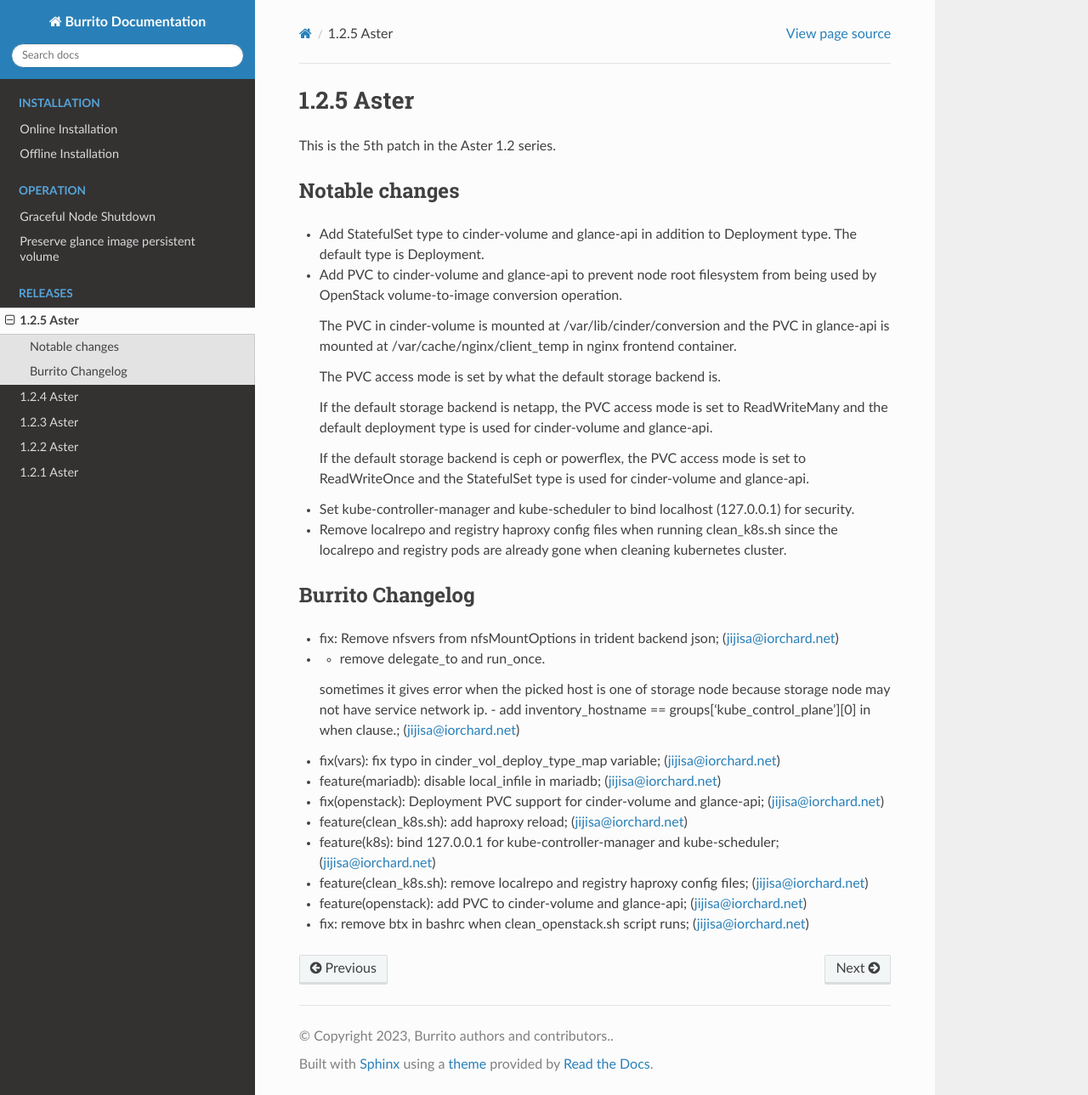
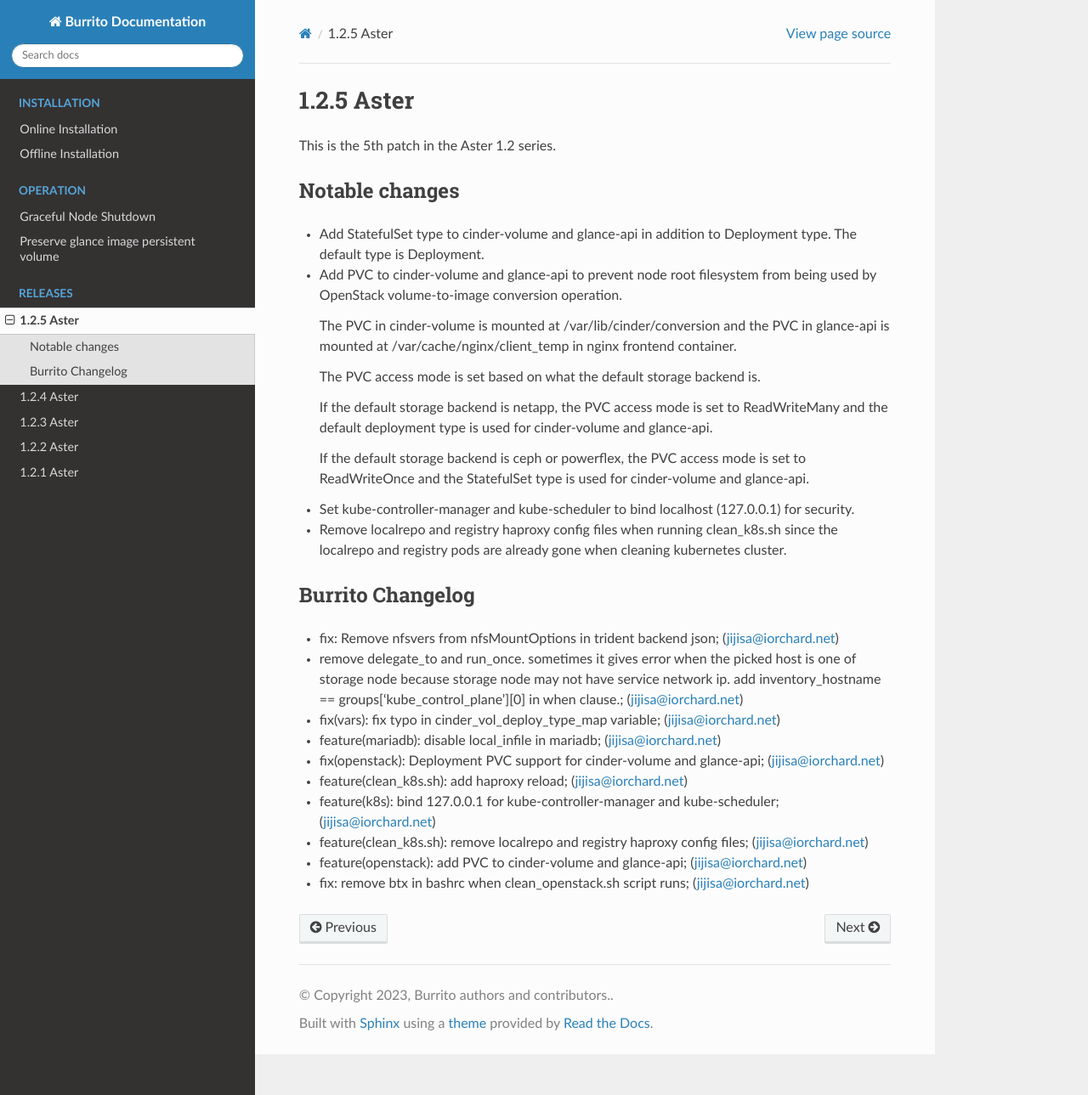
Before and after one commit to iorchard/burrito_docs, a Sphinx documentation site: the page built from source/releases/1.2.5.rst, in a window 1280 px wide and 1289 px high. Shown: the whole window at 85% size. Built offline with Sphinx 7.4.7 and the Read the Docs theme 2.0.0, drawn with Linux system fonts in a browser that asks for light colours; pages that are not in the unit, such as notebooks, are missing from menus.

Commit message:
update 1.2.5 release note

```diff
--- a/source/releases/1.2.5.rst
+++ b/source/releases/1.2.5.rst
@@ -15,7 +15,7 @@
   PVC in glance-api is mounted at /var/cache/nginx/client_temp in nginx
   frontend container.
 
-  The PVC access mode is set by what the default storage backend is.
+  The PVC access mode is set based on what the default storage backend is.
 
   If the default storage backend is netapp,
   the PVC access mode is set to ReadWriteMany and the default deployment type
@@ -36,10 +36,10 @@
 ------------------
 
 * fix: Remove nfsvers from nfsMountOptions in trident backend json; (jijisa@iorchard.net)
-* - remove delegate_to and run_once.
+* remove delegate_to and run_once.
   sometimes it gives error when the picked host is one of storage node
   because storage node may not have service network ip.
-  - add inventory_hostname == groups['kube_control_plane'][0] in when clause.; (jijisa@iorchard.net)
+  add inventory_hostname == groups['kube_control_plane'][0] in when clause.; (jijisa@iorchard.net)
 * fix(vars): fix typo in cinder_vol_deploy_type_map variable; (jijisa@iorchard.net)
 * feature(mariadb): disable local_infile in mariadb; (jijisa@iorchard.net)
 * fix(openstack): Deployment PVC support for cinder-volume and glance-api; (jijisa@iorchard.net)
```
